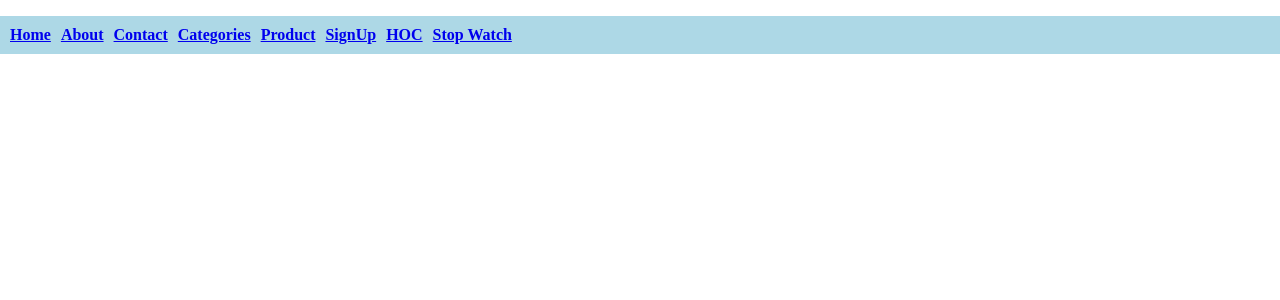
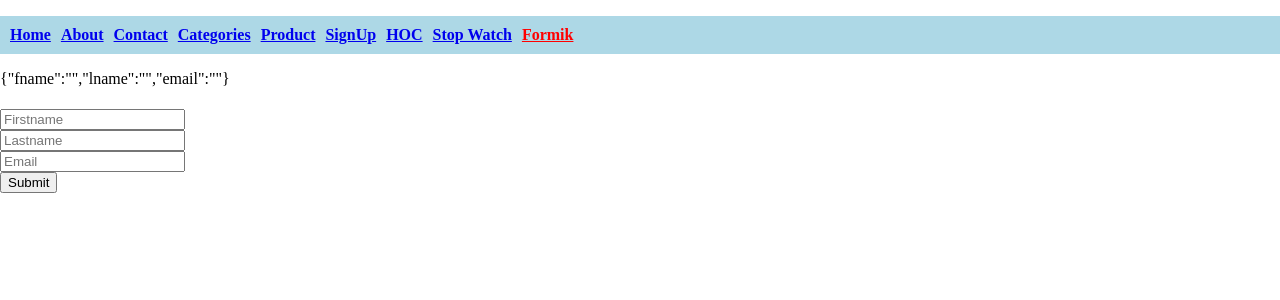
Before and after one commit to madanlal1/Enterprise-Application-Development, a React (Create React App) app in the folder React_Routing/react-routing/: page /formik in a window 1280 px wide. Shown: the top 300 px of the page. Built offline with nearby package versions, Linux system fonts and the light colour scheme.

Commit message:
formik module added

```diff
--- a/React_Routing/react-routing/src/App.js
+++ b/React_Routing/react-routing/src/App.js
@@ -11,6 +11,7 @@ import Product from './components/Product';
 import SignUp from './components/SignUp';
 import NewComponent from './components/HigherOrderFunction/CenteredHOC';
 import StopWatch from './components/StopWatch';
+import Formik_Yup from './components/Formik_Yup';
 
 function App() {
   return (
@@ -22,6 +23,7 @@ function App() {
         <Route path="/contact" element={<Contact/>} />
         <Route path="/hoc" element={<NewComponent/>} />
         <Route path="/stopwatch" element={<StopWatch/>} />
+        <Route path="/formik" element={<Formik_Yup/>} />
         <Route path="/product" element={<Product/>} />
         <Route path="/product/:id" element={<Product/>} />
         <Route path="/products" element={<Product/>} />
--- /dev/null
+++ b/React_Routing/react-routing/src/components/Formik_Yup.jsx
@@ -0,0 +1,58 @@
+import { useFormik } from "formik";
+
+const Formik_Yup = () => {
+
+    const formik = useFormik(
+        {
+            initialValues : { fname: "", lname:"", email:"" },
+
+            onSubmit : (values) => {
+
+                console.log("Form Submitted", values);
+            },
+            validate : values => {
+
+                let errors = {}
+
+                if(!values.fname) {
+                    errors.fname = 'Firstname is required'
+                }
+                if(!values.lname) {
+                    errors.lname = 'Lastname is required'
+                }
+                if(!values.email) {
+                    errors.email = 'Email is required'
+                }
+
+                return errors;
+            }
+
+        }
+    )
+
+
+    return (
+        <>
+
+            {JSON.stringify(formik.values)}
+            <h1></h1>
+
+            <form onSubmit={formik.handleSubmit}>
+
+                <input type="text" name="fname" value={formik.values.fname} placeholder="Firstname" onChange={formik.handleChange}/>
+                <span style={{color: 'red'}}>{formik.errors.fname}</span>
+                <br/>
+                <input type="text" name="lname" value={formik.values.lname} placeholder="Lastname" onChange={formik.handleChange}/>
+                <span style={{color: 'red'}}>{formik.errors.lname}</span>
+                <br/>
+                <input type="email" name="email" value={formik.values.email} placeholder="Email" onChange={formik.handleChange}/>
+                <span style={{color: 'red'}}>{formik.errors.email}</span>
+                <br/>
+
+                <button type="submit" >Submit</button>
+
+            </form>
+        </>
+    );
+}
+export default Formik_Yup;
--- a/React_Routing/react-routing/src/components/HigherOrderFunction/HoverCounter.jsx
+++ b/React_Routing/react-routing/src/components/HigherOrderFunction/HoverCounter.jsx
@@ -10,7 +10,7 @@ const HoverCounter = (props) => {
 
     return (
         <>
-            <h1 onMouseOver={increment}>You clicked {count} times</h1>
+            <h1 onMouseOver={increment}>You Hovered {count} times</h1>
         </>
     )
 }
--- a/React_Routing/react-routing/src/components/Navbar.jsx
+++ b/React_Routing/react-routing/src/components/Navbar.jsx
@@ -13,6 +13,7 @@ const Navbar = () => {
         <li><NavLink activeClassName="active" to="/signup">SignUp</NavLink></li>
         <li><NavLink activeClassName="active" to="/hoc">HOC</NavLink></li>
         <li><NavLink activeClassName="active" to="/stopwatch">Stop Watch</NavLink></li>
+        <li><NavLink activeClassName="active" to="/formik">Formik</NavLink></li>
       </ul>
     </>
   );
--- a/React_Routing/react-routing/src/components/StopWatch.jsx
+++ b/React_Routing/react-routing/src/components/StopWatch.jsx
@@ -6,10 +6,10 @@ const StopWatch = () => {
 
     return (
         <>
-        <h1>{time}</h1>
+        {/* <h1>{time}</h1>
         <button onClick={setInterval(() => setTime(time+1),1000)}>Start Timer</button>
         <button onClick={clearInterval(setTime)}>Stop Timer</button>
-        <button onClick={setTime(0)}>Reset</button>
+        <button onClick={setTime(0)}>Reset</button> */}
         </>
     )
 }
```
